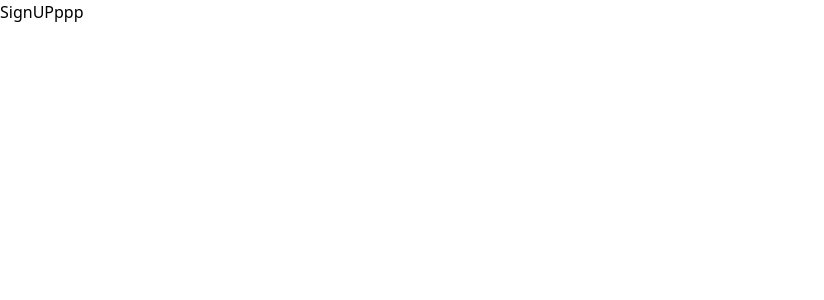
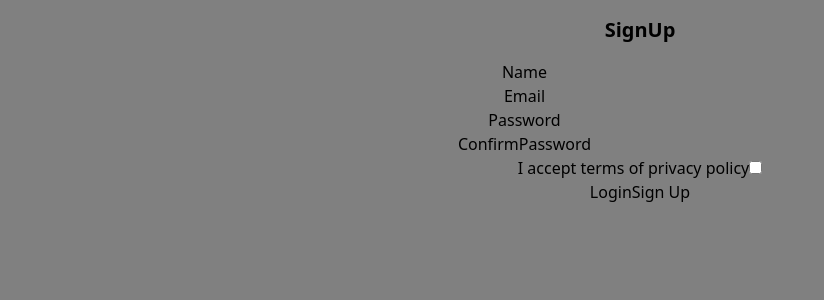
Before and after one commit to ErfanShurideh/login-project, a React (Create React App) app: page / in a window 1280 px wide. Shown: the top 300 px of the page, without its empty margins (0-824 px from the left). Built offline with nearby package versions, Linux system fonts and the light colour scheme.

Commit message:
createform

```diff
--- a/public/index.html
+++ b/public/index.html
@@ -24,20 +24,10 @@
       work correctly both with client-side routing and a non-root public URL.
       Learn how to configure a non-root public URL by running `npm run build`.
     -->
-    <title>React App</title>
+    <title>Login Form</title>
   </head>
   <body>
-    <noscript>You need to enable JavaScript to run this app.</noscript>
     <div id="root"></div>
-    <!--
-      This HTML file is a template.
-      If you open it directly in the browser, you will see an empty page.
 
-      You can add webfonts, meta tags, or analytics to this file.
-      The build step will place the bundled scripts into the <body> tag.
-
-      To begin the development, run `npm start` or `yarn start`.
-      To create a production bundle, use `npm run build` or `yarn build`.
-    -->
   </body>
 </html>
--- a/src/components/SignUp.js
+++ b/src/components/SignUp.js
@@ -1,9 +1,42 @@
-import React from 'react';
+import React , { useState } from 'react';
 
 const SignUp = () => {
+    const [data,setdata] = useState({
+        name : "",
+        email : "",
+        password : "",
+        confirmPassword : "",
+        isAccepted : false
+    })
     return (
         <div>
-            SignUPppp
+            <form className='text-center'>
+                <h2 className='m-4 font-bold text-xl'>SignUp</h2>
+                <div className=''>
+                    <label>Name</label>
+                    <input className=''  type='text' name='name' value={data.name}/>
+                </div>
+                <div className=''>
+                    <label>Email</label>
+                    <input type='text' name='email' value={data.email}/>
+                </div>
+                <div className=''>
+                    <label>Password</label>
+                    <input type='Password' name='Password' value={data.password}/>
+                </div>
+                <div className=''>
+                    <label>ConfirmPassword</label>
+                    <input type='Password' name='confirmPassword' value={data.confirmPassword}/>
+                </div>
+                <div className=''>
+                    <label>I accept terms of privacy policy</label>
+                    <input type='checkbox' name='isAccepted' value={data.isAccepted}/>
+                </div>
+                <div>
+                    <a href='#'>Login</a>
+                    <button type='submit'>Sign Up</button>
+                </div>
+            </form>
         </div>
     );
 };
--- a/src/index.css
+++ b/src/index.css
@@ -1,3 +1,7 @@
 @tailwind base;
 @tailwind components;
 @tailwind utilities;
+
+*{
+    background-color: gray;
+}
```
